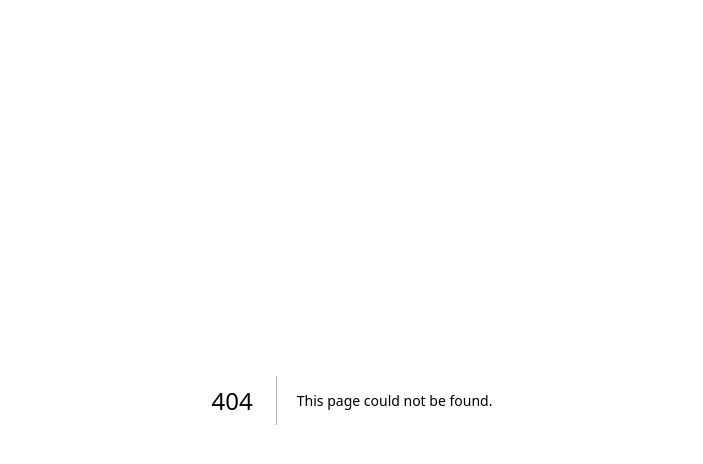
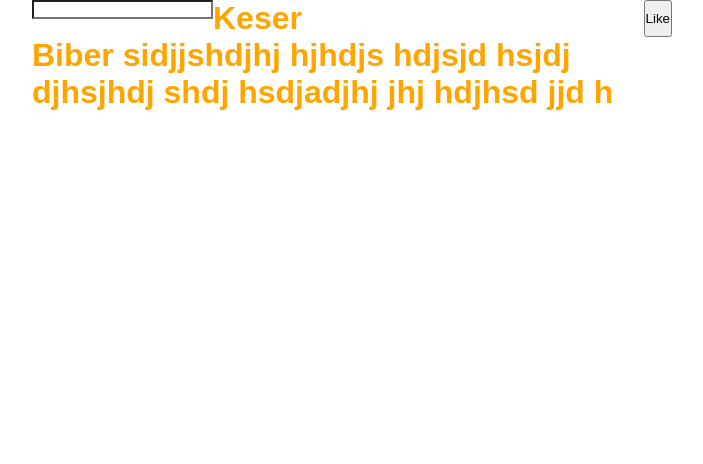
Before and after one commit to keckamreck/backendbanditen, a Next.js app: page /dashboard in a window 1280 px wide. Before the commit this address had no page. Shown: the top 464 px of the page, without its empty margins (288-991 px from the left). Built offline with nearby package versions, Linux system fonts and the light colour scheme.

Commit message:
added some files

```diff
--- /dev/null
+++ b/src/app/dashboard/page.module.scss
@@ -0,0 +1,28 @@
+.page {
+  display: flex;
+  background: white;
+  color: orange;
+  font-size: 1em;
+  width: 100vw;
+  height: 100vh;
+  flex-direction: column;
+  align-items: center;
+  padding-top: 0;
+}
+.main{
+
+  div{
+    display: flex;
+    width: 50vw;
+    //background: black;
+
+  }
+  h1{
+    width: 50vw;
+    color: orange;
+  }
+  input{
+    background: white;
+    color: black;
+  }
+}
--- /dev/null
+++ b/src/app/dashboard/page.tsx
@@ -0,0 +1,54 @@
+"use client";
+
+import styles from "./page.module.scss";
+import Head from "next/head";
+import { useState } from 'react';
+
+
+
+export default function DashboardPage() {
+    const [like, setLikes] = useState(0);
+    return(
+
+        <div className={styles.page}>
+            <Head>
+                <meta charSet="utf-8" />
+                <title>Dashboard</title>
+            </Head>
+            <main className={styles.main}>
+                <div>
+                    <SearchBar />
+                    <Biber />
+                    <button onClick={()=>{setLikes(like+1); console.log(like)}}>
+                        Like
+                    </button>
+                </div>
+                <div background-color="#090309">
+                    <h1>Biber sidjjshdjhj hjhdjs hdjsjd hsjdj djhsjhdj shdj hsdjadjhj jhj hdjhsd jjd h</h1>
+                </div>
+            </main>
+        </div>
+
+    )
+
+    function SearchBar(){
+
+        return(
+            <form>
+                <input id="search-bar" type="search"/>
+            </form>
+        )
+
+    }
+    function Biber(){
+        let biber= title("Keser")
+        return(
+            <h1>{biber}</h1>
+        )
+
+    }
+    function title(title: string){
+        return(title);
+    }
+
+}
--- a/src/app/page.tsx
+++ b/src/app/page.tsx
@@ -5,7 +5,7 @@ export default function Home() {
   return (
     <div className={styles.page}>
       <main className={styles.main}>
-        <h1> Hello TINF25B5!</h1>
+        <h1> Hello backendBanditen!</h1>
         <br/>
         <br/>
         <Image
```
Also changed, not shown: package.json (+8 -6 lines), 1 other file (tests, documents, lock files or other folders).
